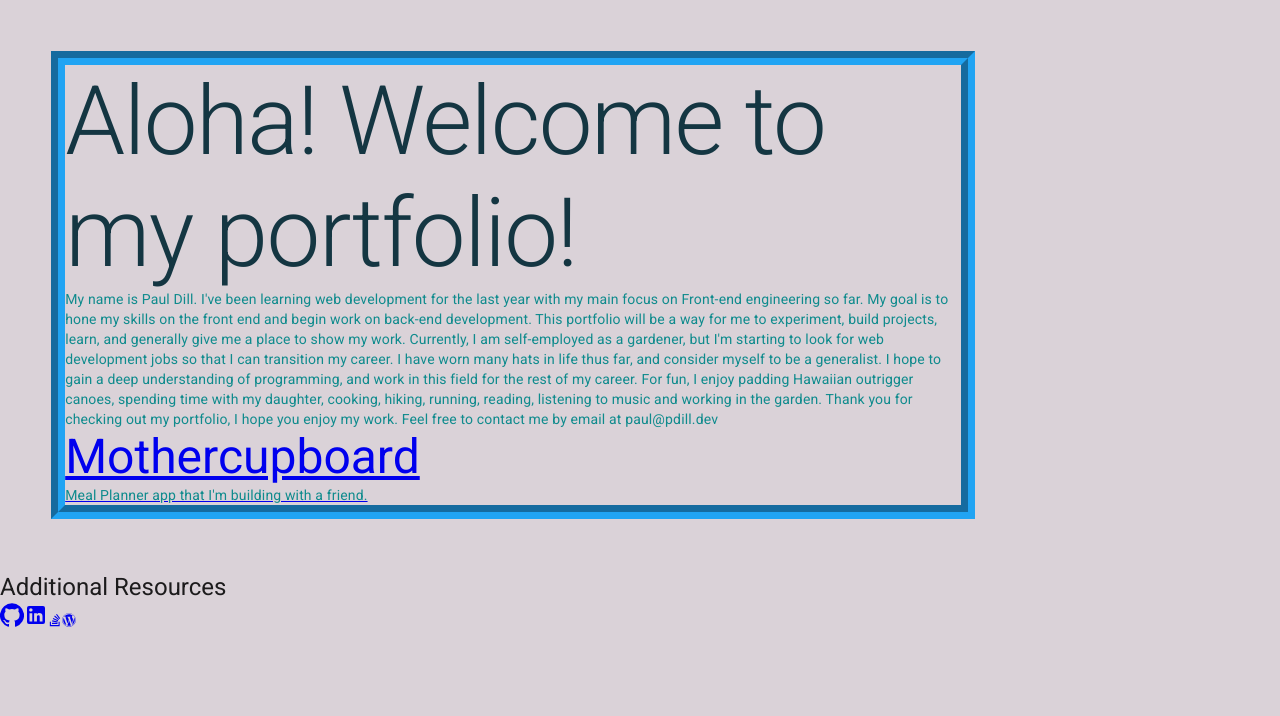
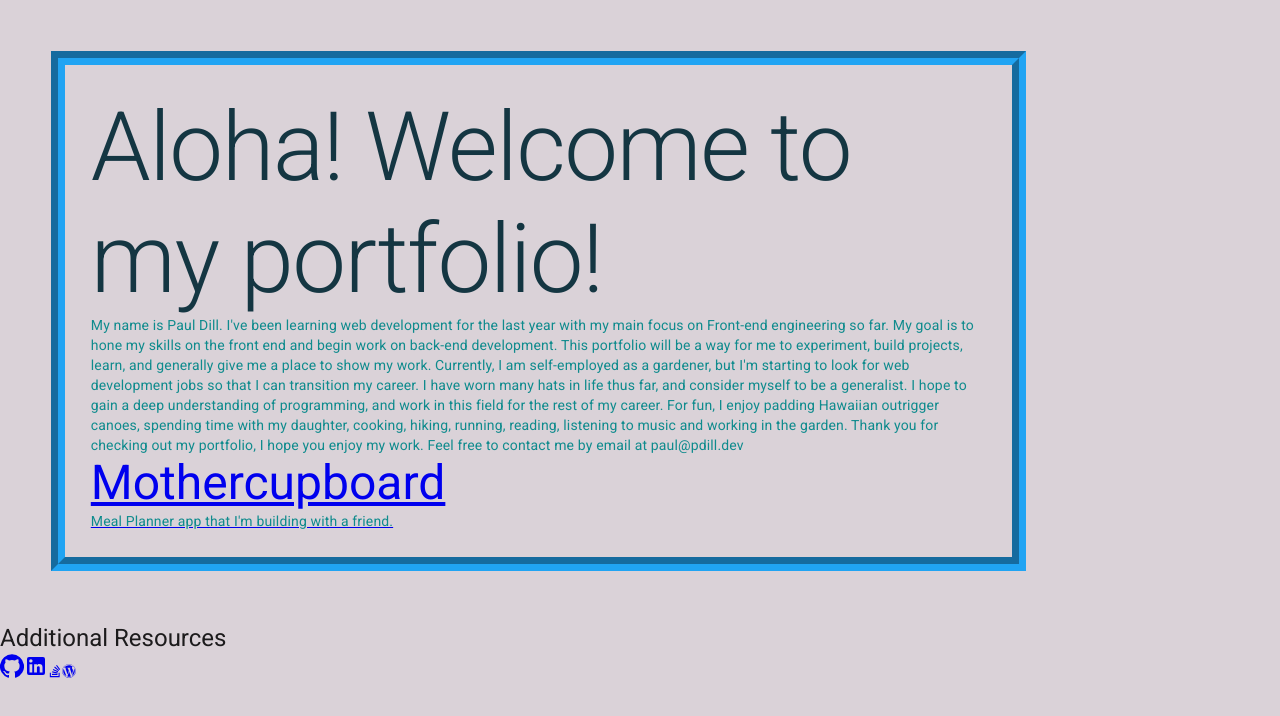
Before and after one commit to Dillweed5446/pdill.dev, a Next.js app in the folder pdill.dev/: page / in a window 1280 px wide. Shown: the top 716 px of the page. Built offline with nearby package versions, Linux system fonts and the light colour scheme.

Commit message:
Add some padding within the box

```diff
--- a/pdill.dev/components/content-box.js
+++ b/pdill.dev/components/content-box.js
@@ -6,7 +6,7 @@ export default function BoxModel ({children}) {
     <div theme={ theme } style={{
       width: '70%',
       border: '1em groove #20A4F3',
-      padding: '0%',
+      padding: '2%',
       margin: '4%',
       backgroundColor: '#DAD2D8',
       boxSizing: 'content-box'
```
